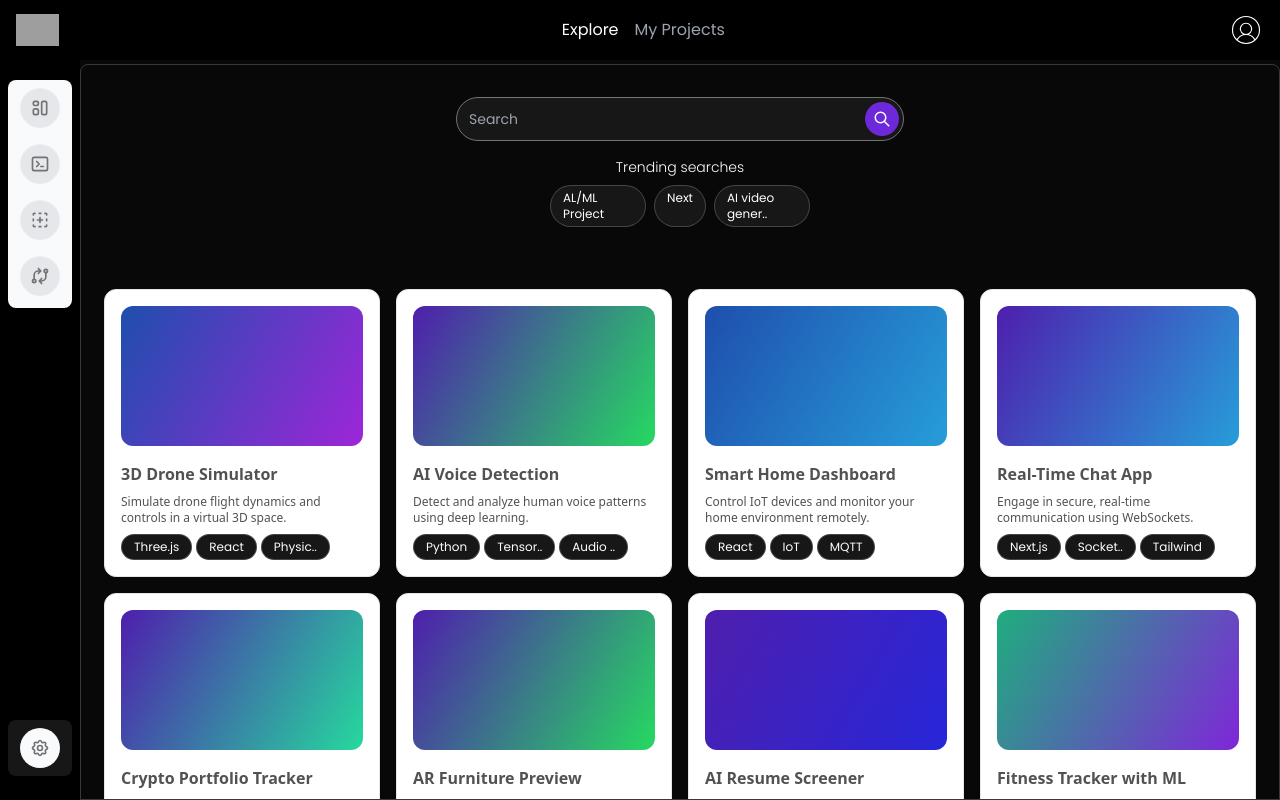
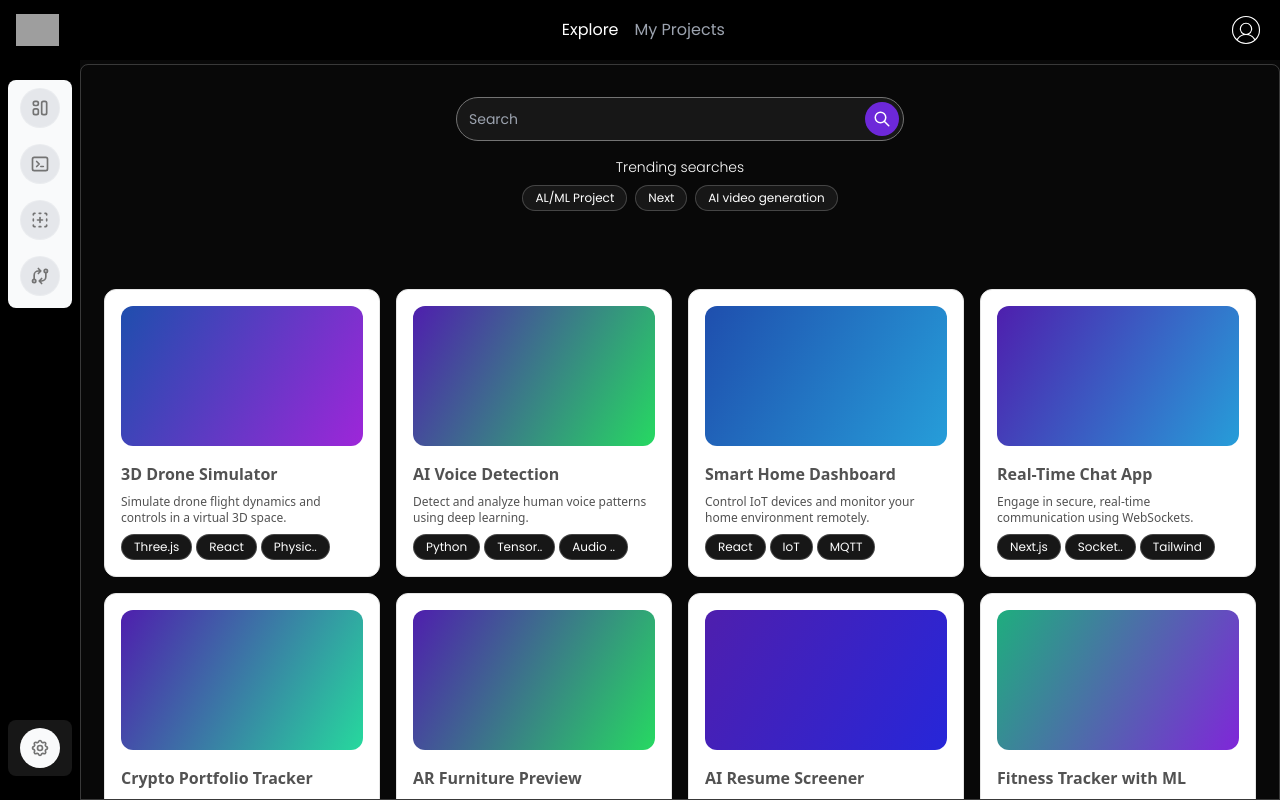
Before and after one commit to FSBM/zen-web, a React (Vite) app: page /Dashboard in a window 1280 px wide. Built offline with nearby package versions, Linux system fonts and the light colour scheme; grey boxes are pictures that could not be loaded.

Commit message:
fix: Update trending searches display to allow longer items and adjust max width

```diff
--- a/src/components/ui/searchComponent.tsx
+++ b/src/components/ui/searchComponent.tsx
@@ -34,8 +34,8 @@ export default function SearchInput({ placeholder, trendingSearches }: { placeho
         <h2 className='text-center font-light text-sm'>Trending searches</h2>
         <div className='flex gap-2 justify-center mt-2'>
         {trendingSearches && trendingSearches.slice(0, 3).map((item: string, idx: number) => (
-        <div className="rounded-full border border-white/20 bg-neutral-900 p-1 text-xs px-3 max-w-24" key={idx}>
-          {item.length > 15 ? item.slice(0,14) + ".." : item.slice(0, 15)}
+        <div className="rounded-full border border-white/20 bg-neutral-900 p-1 text-xs px-3 max-w-50" key={idx}>
+          {/* {item.length > 15 ? item.slice(0,14) + ".." : item.slice(0, 15)} */}{item}
         </div>
          ))}
          </div>
```
